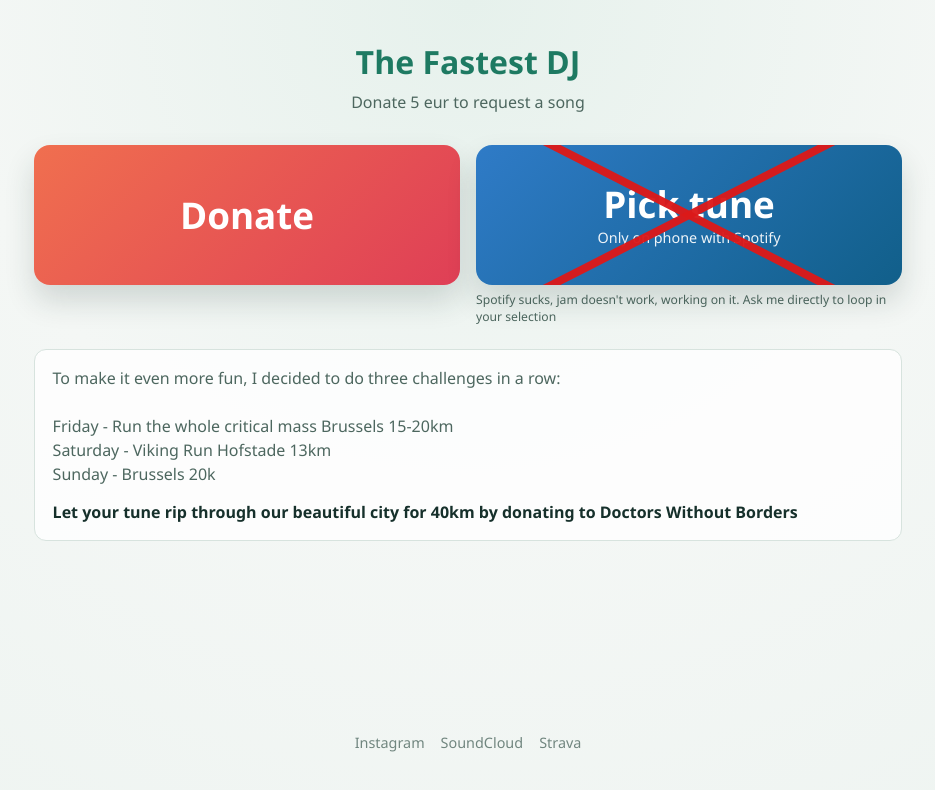
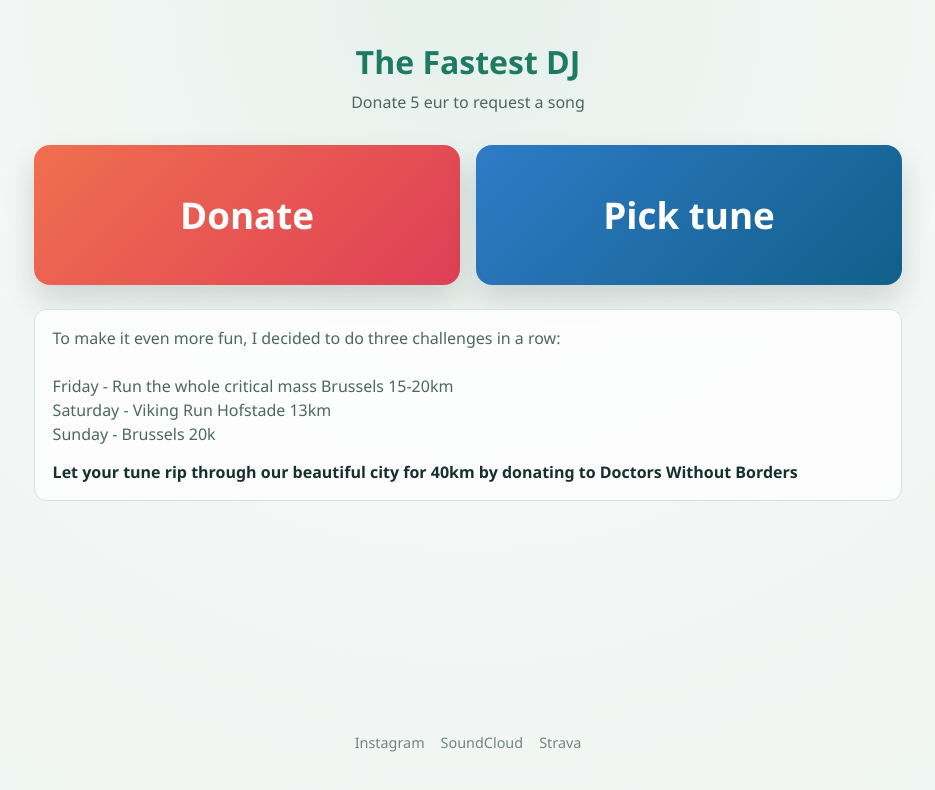
Before and after one commit to exl245/fastest-dj, a website: page index.html in a window 1280 px wide. Shown: the whole page, without its empty margins (172-1107 px from the left). Drawn offline with Linux system fonts and the light colour scheme.

Commit message:
re-enable button

```diff
--- a/index.html
+++ b/index.html
@@ -20,6 +20,9 @@
 
       <section class="action-grid" aria-label="Main actions">
         <a class="action-link donate" href="https://projects.collect.msf-azg.be/fundraisers/stefan-kiryazov">Donate</a>
+        <a class="action-link tune" href="https://spotify.link/hvKKwuhSv3b">Pick tune</a>
+
+<!--
         <div class="action-unavailable">
           <a class="action-link tune tune-disabled" href="https://spotify.link/hvKKwuhSv3b" aria-disabled="true">
             <span>Pick tune</span>
@@ -27,6 +30,7 @@
           </a>
           <p class="tune-down-note">Spotify sucks, jam doesn't work, working on it. Ask me directly to loop in your selection</p>
         </div>
+      -->
       </section>
 
       <section class="challenge-note" aria-label="Challenge details">
```
